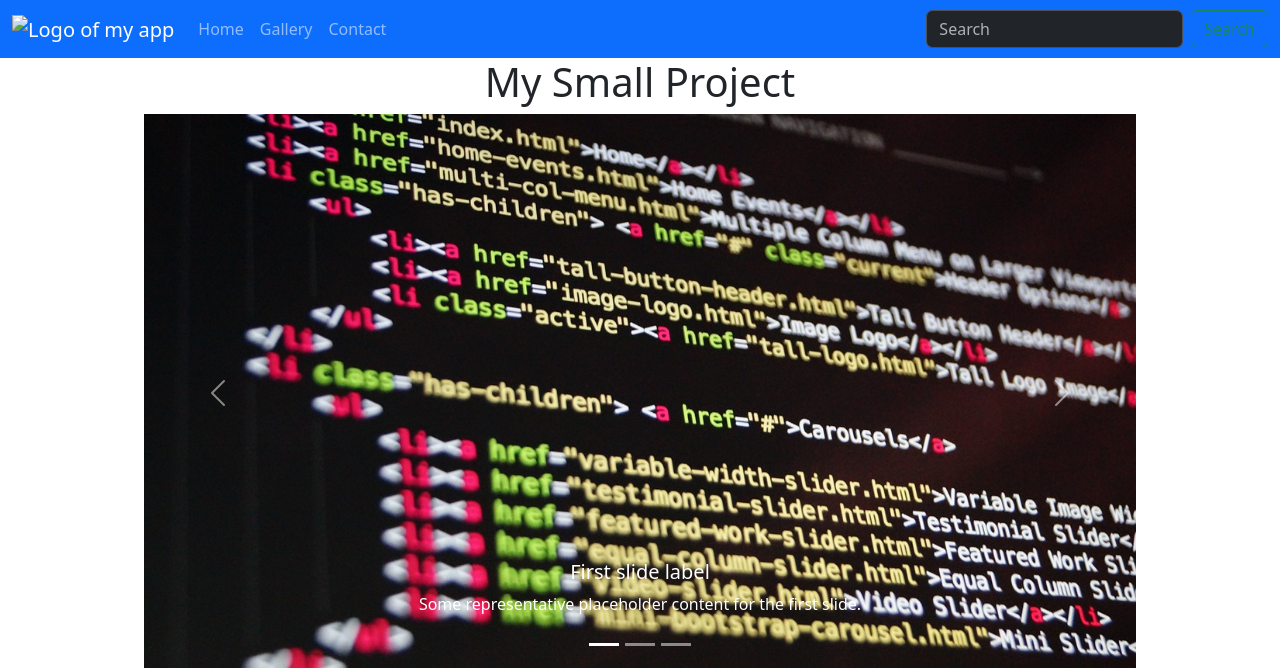
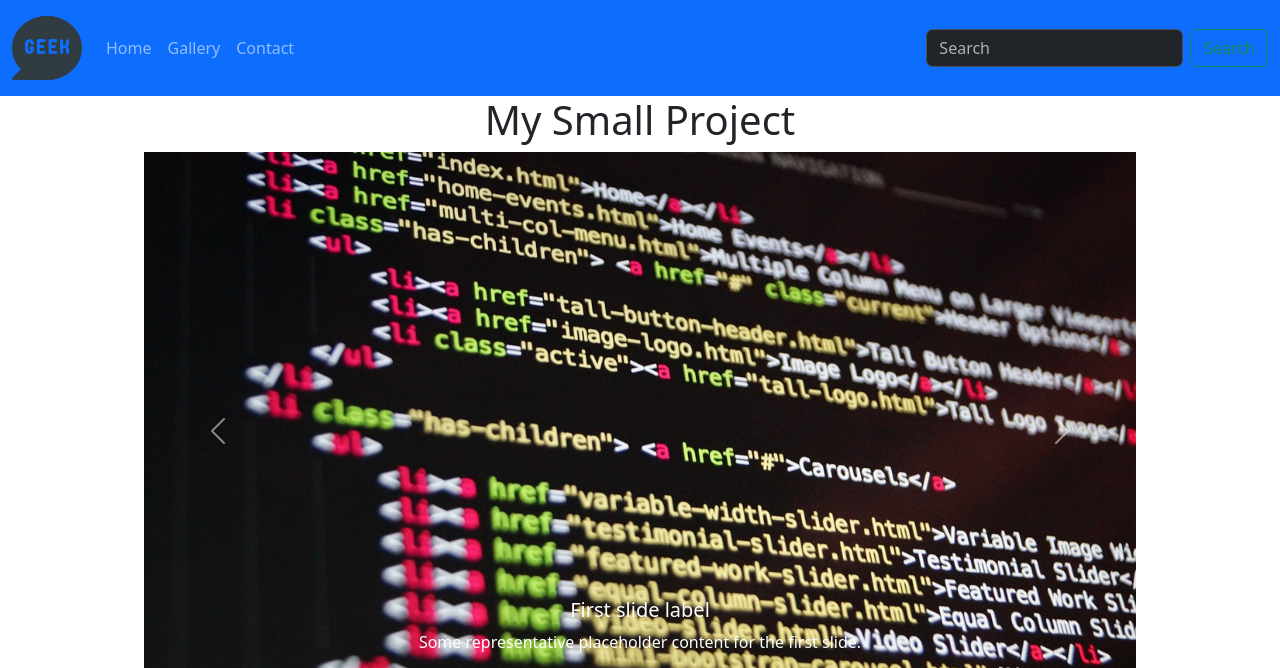
Before and after one commit to dekpo/MySmallProjectThatILoveSoMuch, a plain HTML site: page index.html in a window 1280 px wide. Shown: the top 668 px of the page. Drawn offline with nearby package versions, Linux system fonts and the light colour scheme; the site is published under a folder, as on GitHub Pages, so addresses that start at the root find nothing.

Commit message:
Correct link for my logo

```diff
--- a/index.html
+++ b/index.html
@@ -33,7 +33,7 @@
     <nav class="navbar navbar-expand-lg bg-primary" data-bs-theme="dark">
       <div class="container-fluid">
         <a class="navbar-brand" href="#">
-          <img src="/assets/img/3151589_bubble_chat_geek_message_icon.png" alt="Logo of my app">
+          <img src="./assets/img/3151589_bubble_chat_geek_message_icon.png" alt="Logo of my app">
         </a>
         <button class="navbar-toggler" type="button" data-bs-toggle="collapse" data-bs-target="#navbarSupportedContent"
           aria-controls="navbarSupportedContent" aria-expanded="false" aria-label="Toggle navigation">
```
